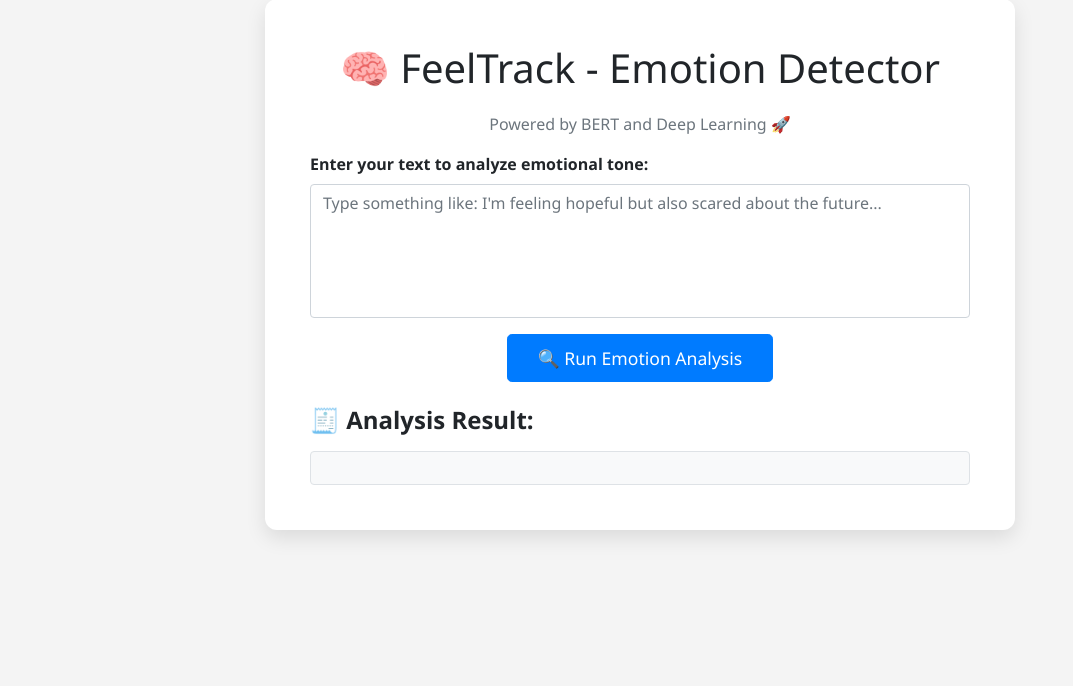
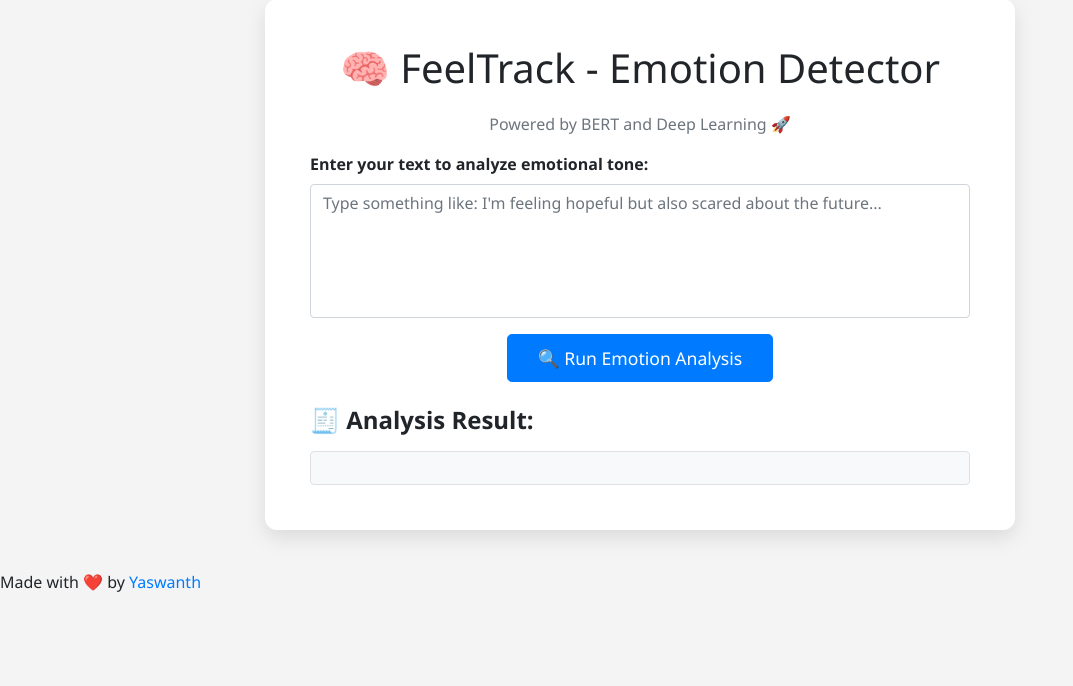
Before and after one commit to Yaswanth876/FeelTrack-nlp, a Flask app: page / in a window 1280 px wide. Shown: the part 41-727 px from the top of the page, without its empty margins (0-1073 px from the left). Run offline with Flask 3, Linux system fonts and the light colour scheme; some libraries are stand-ins or nearby versions.

Commit message:
Update index.html

```diff
--- a/templates/index.html
+++ b/templates/index.html
@@ -54,5 +54,9 @@
             <div id="system_response" class="mt-3 p-3 bg-light border rounded"></div>
         </div>
     </div>
+    <footer>
+        Made with ❤️ by
+        <a href="https://www.linkedin.com/in/yaswanthv876" target="_blank">Yaswanth</a>
+    </footer>
 </body>
 </html>
```
